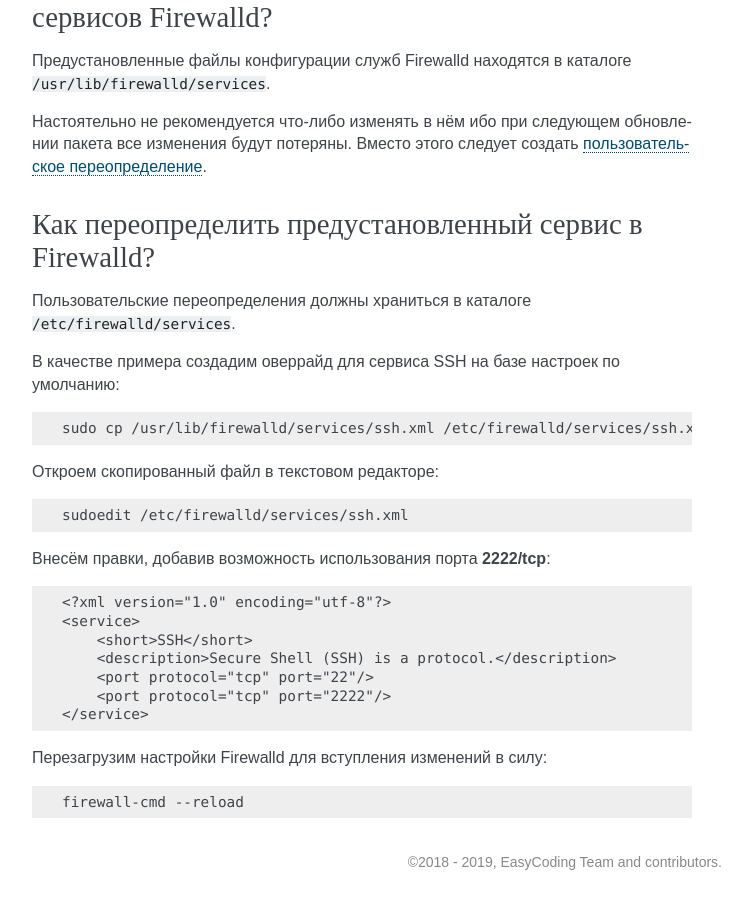
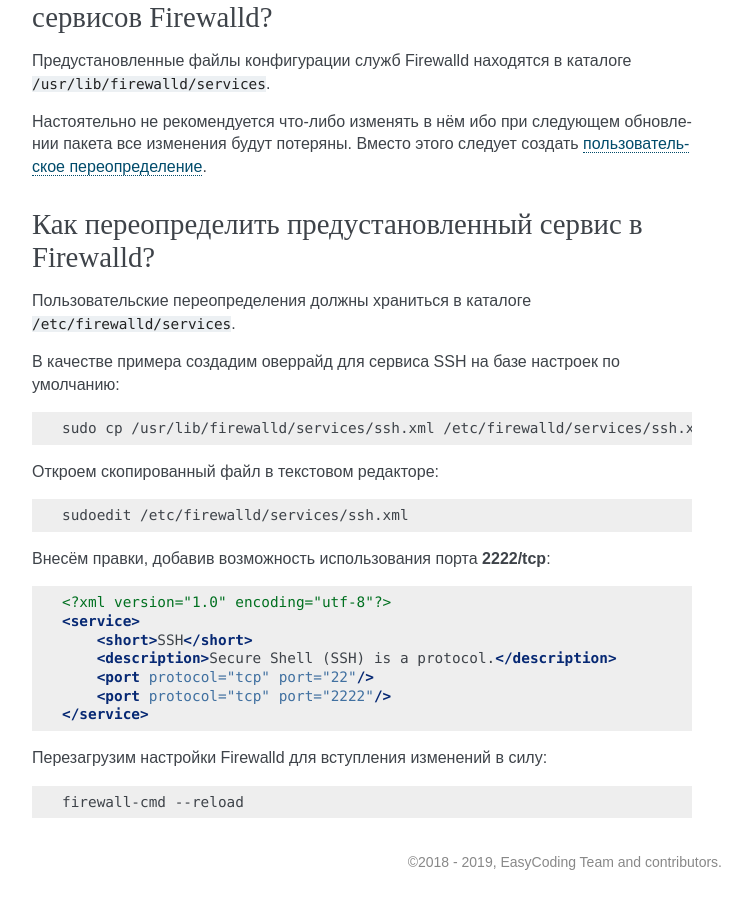
Before and after one commit to RussianFedora/FAQ, a Sphinx documentation site: the page built from source/networking.rst, in a window 1280 px wide and 900 px high, scrolled down 9791 px. Shown: the whole window, without its empty margins (388-1137 px from the left). Built offline with Sphinx 7.4.7, drawn with Linux system fonts in a browser that asks for light colours.

Commit message:
Enabled XML syntax highlighting for Firewalld service snippet.

```diff
--- a/source/networking.rst
+++ b/source/networking.rst
@@ -578,7 +578,7 @@
 
 Внесём правки, добавив возможность использования порта **2222/tcp**:
 
-.. code-block:: text
+.. code-block:: xml
 
     <?xml version="1.0" encoding="utf-8"?>
     <service>
```
